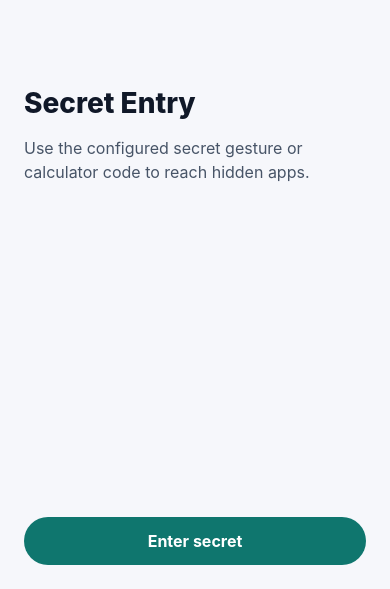
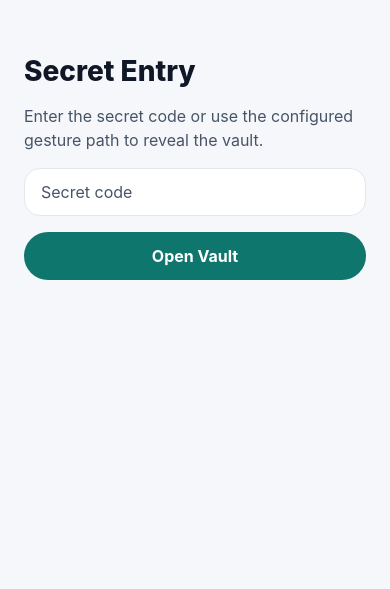
Before and after one commit to Sruwat/Security_system, a React Native app: screen /SecretEntry in a window 390 px wide. Shown: the part 255-844 px from the top of the page. Built offline with nearby package versions, Linux system fonts and the light colour scheme.

Commit message:
Wire hidden app launch flow

```diff
--- a/src/screens/secret-entry/SecretEntryScreen.tsx
+++ b/src/screens/secret-entry/SecretEntryScreen.tsx
@@ -1,12 +1,90 @@
 import React from 'react';
-import {PlaceholderScreen} from '../PlaceholderScreen';
+import {Alert, StyleSheet, Text, TextInput, View, useColorScheme} from 'react-native';
+import {useNavigation} from '@react-navigation/native';
+import type {NativeStackNavigationProp} from '@react-navigation/native-stack';
+import {launchCoordinator} from '../../services/launch/LaunchCoordinator';
+import {themeTokens} from '../../theme';
+import type {RootStackParamList} from '../../navigation/routes';
+import {Screen} from '../../components/Screen';
+import {PrimaryButton} from '../../components/PrimaryButton';
 
 export function SecretEntryScreen() {
+  const navigation = useNavigation<NativeStackNavigationProp<RootStackParamList>>();
+  const scheme = useColorScheme();
+  const palette = themeTokens.colors[scheme === 'dark' ? 'dark' : 'light'];
+  const [secret, setSecret] = React.useState('');
+  const [loading, setLoading] = React.useState(false);
+
+  const submitSecret = React.useCallback(async () => {
+    if (loading) {
+      return;
+    }
+
+    setLoading(true);
+    try {
+      if (!secret.trim()) {
+        Alert.alert('Secret required', 'Enter the secret code or gesture label before continuing.');
+        return;
+      }
+
+      await launchCoordinator.completeSecretEntry();
+      navigation.replace('Vault');
+    } catch (error) {
+      Alert.alert('Secret entry failed', error instanceof Error ? error.message : 'Unable to open the vault.');
+    } finally {
+      setLoading(false);
+    }
+  }, [loading, navigation, secret]);
+
   return (
-    <PlaceholderScreen
-      title="Secret Entry"
-      description="Use the configured secret gesture or calculator code to reach hidden apps."
-      actionLabel="Enter secret"
-    />
+    <Screen>
+      <View style={styles.hero}>
+        <Text style={[styles.title, {color: palette.textPrimary}]}>Secret Entry</Text>
+        <Text style={[styles.description, {color: palette.textSecondary}]}>
+          Enter the secret code or use the configured gesture path to reveal the vault.
+        </Text>
+
+        <TextInput
+          value={secret}
+          onChangeText={setSecret}
+          placeholder="Secret code"
+          placeholderTextColor={palette.textSecondary}
+          secureTextEntry
+          style={[
+            styles.input,
+            {
+              color: palette.textPrimary,
+              backgroundColor: palette.surface,
+              borderColor: palette.border,
+            },
+          ]}
+        />
+
+        <PrimaryButton label={loading ? 'Opening...' : 'Open Vault'} onPress={() => void submitSecret()} />
+      </View>
+    </Screen>
   );
 }
+
+const styles = StyleSheet.create({
+  hero: {
+    flex: 1,
+    justifyContent: 'center',
+    gap: themeTokens.spacing.md,
+  },
+  title: {
+    fontSize: themeTokens.typography.title,
+    fontWeight: '800',
+  },
+  description: {
+    fontSize: themeTokens.typography.body,
+    lineHeight: 24,
+  },
+  input: {
+    minHeight: 48,
+    borderRadius: themeTokens.radius.md,
+    borderWidth: 1,
+    paddingHorizontal: themeTokens.spacing.md,
+    fontSize: themeTokens.typography.body,
+  },
+});
--- a/src/screens/vault/VaultScreen.tsx
+++ b/src/screens/vault/VaultScreen.tsx
@@ -1,12 +1,171 @@
 import React from 'react';
-import {PlaceholderScreen} from '../PlaceholderScreen';
+import {Alert, FlatList, StyleSheet, Text, View, useColorScheme} from 'react-native';
+import {useNavigation} from '@react-navigation/native';
+import type {NativeStackNavigationProp} from '@react-navigation/native-stack';
+import {nativeBridge} from '../../native';
+import {launchCoordinator} from '../../services/launch/LaunchCoordinator';
+import {protectionManager} from '../../services/protection/ProtectionManager';
+import {themeTokens} from '../../theme';
+import type {AppProtection} from '../../types/domain';
+import type {RootStackParamList} from '../../navigation/routes';
+import {Screen} from '../../components/Screen';
+import {PrimaryButton} from '../../components/PrimaryButton';
+import {AppCard} from '../../components/AppCard';
 
 export function VaultScreen() {
+  const navigation = useNavigation<NativeStackNavigationProp<RootStackParamList>>();
+  const scheme = useColorScheme();
+  const palette = themeTokens.colors[scheme === 'dark' ? 'dark' : 'light'];
+  const [apps, setApps] = React.useState<AppProtection[]>([]);
+  const [loading, setLoading] = React.useState(true);
+  const pendingPackageName = launchCoordinator.getPendingLaunchPackageName();
+  const pendingMode = launchCoordinator.getPendingLaunchMode();
+
+  const hiddenApps = React.useMemo(() => {
+    return apps.filter(app => app.mode === 'HIDE' || app.mode === 'LOCK_HIDE');
+  }, [apps]);
+
+  const loadVault = React.useCallback(async () => {
+    setLoading(true);
+    try {
+      const next = await protectionManager.listProtectedApps();
+      setApps(next);
+    } finally {
+      setLoading(false);
+    }
+  }, []);
+
+  React.useEffect(() => {
+    void loadVault();
+  }, [loadVault]);
+
+  const openPendingApp = React.useCallback(async () => {
+    if (!pendingPackageName) {
+      return;
+    }
+
+    if (pendingMode === 'LOCK_HIDE') {
+      const result = await nativeBridge.authenticateBiometric();
+      if (result !== 'success') {
+        Alert.alert('Authentication required', 'Biometric verification did not complete.');
+        return;
+      }
+    }
+
+    try {
+      const outcome = await launchCoordinator.completeAuthentication();
+      if (outcome === 'app_launched') {
+        navigation.reset({index: 0, routes: [{name: 'PrivateHome'}]});
+      }
+    } catch (error) {
+      Alert.alert('Unable to open app', error instanceof Error ? error.message : 'Failed to launch hidden app.');
+    }
+  }, [navigation, pendingMode, pendingPackageName]);
+
   return (
-    <PlaceholderScreen
-      title="Private Vault"
-      description="Hidden apps and private content live here after secret access and authentication."
-      actionLabel="Reveal vault"
-    />
+    <Screen>
+      <View style={styles.header}>
+        <Text style={[styles.title, {color: palette.textPrimary}]}>Private Vault</Text>
+        <Text style={[styles.subtitle, {color: palette.textSecondary}]}>
+          Hidden apps and private content live here after secret access and authentication.
+        </Text>
+      </View>
+
+      {pendingPackageName ? (
+        <View style={[styles.pendingCard, {backgroundColor: palette.surface, borderColor: palette.border}]}>
+          <Text style={[styles.pendingTitle, {color: palette.textPrimary}]}>Pending access</Text>
+          <Text style={[styles.pendingText, {color: palette.textSecondary}]}>
+            {pendingPackageName}
+            {pendingMode ? ` is waiting in ${pendingMode} mode.` : ' is waiting for vault access.'}
+          </Text>
+          <PrimaryButton
+            label={pendingMode === 'LOCK_HIDE' ? 'Authenticate and open' : 'Open hidden app'}
+            onPress={() => void openPendingApp()}
+          />
+        </View>
+      ) : null}
+
+      {loading ? (
+        <Text style={[styles.emptyBody, {color: palette.textSecondary}]}>Loading hidden apps...</Text>
+      ) : hiddenApps.length === 0 ? (
+        <View style={styles.empty}>
+          <Text style={[styles.emptyTitle, {color: palette.textPrimary}]}>No hidden apps yet</Text>
+          <Text style={[styles.emptyBody, {color: palette.textSecondary}]}>
+            Add an app with HIDE or LOCK_HIDE protection to populate the vault.
+          </Text>
+        </View>
+      ) : (
+        <FlatList
+          data={hiddenApps}
+          keyExtractor={item => item.packageName}
+          contentContainerStyle={styles.list}
+          renderItem={({item}) => (
+            <AppCard
+              app={item}
+              onPress={() => {
+                void launchCoordinator.launch(item.packageName).then(result => {
+                  if (result === 'auth_required') {
+                    navigation.navigate('AuthGate');
+                    return;
+                  }
+
+                  if (result === 'secret_required') {
+                    navigation.navigate('SecretEntry');
+                  }
+                }).catch(error => {
+                  Alert.alert('Launch failed', error instanceof Error ? error.message : 'Unable to launch hidden app.');
+                });
+              }}
+            />
+          )}
+        />
+      )}
+    </Screen>
   );
 }
+
+const styles = StyleSheet.create({
+  header: {
+    gap: themeTokens.spacing.sm,
+  },
+  title: {
+    fontSize: themeTokens.typography.title,
+    fontWeight: '800',
+  },
+  subtitle: {
+    fontSize: themeTokens.typography.body,
+    lineHeight: 22,
+  },
+  pendingCard: {
+    gap: themeTokens.spacing.sm,
+    padding: themeTokens.spacing.lg,
+    borderRadius: themeTokens.radius.lg,
+    borderWidth: 1,
+  },
+  pendingTitle: {
+    fontSize: themeTokens.typography.body,
+    fontWeight: '800',
+  },
+  pendingText: {
+    fontSize: themeTokens.typography.body,
+    lineHeight: 22,
+  },
+  list: {
+    gap: themeTokens.spacing.sm,
+    paddingBottom: themeTokens.spacing.lg,
+  },
+  empty: {
+    padding: themeTokens.spacing.lg,
+    borderRadius: themeTokens.radius.lg,
+    backgroundColor: themeTokens.colors.light.surface,
+  },
+  emptyTitle: {
+    fontSize: themeTokens.typography.body,
+    fontWeight: '700',
+  },
+  emptyBody: {
+    marginTop: themeTokens.spacing.xs,
+    fontSize: themeTokens.typography.body,
+    lineHeight: 22,
+  },
+});
--- a/src/services/launch/LaunchCoordinator.ts
+++ b/src/services/launch/LaunchCoordinator.ts
@@ -2,9 +2,11 @@ import {nativeBridge} from '../../native';
 import {protectionManager} from '../protection/ProtectionManager';
 import {sessionManager} from '../session/SessionManager';
 import {localDataRepository} from '../../storage/LocalDataRepository';
+import type {ProtectionMode} from '../../types/domain';
 
 export class LaunchCoordinator {
   private pendingLaunchPackageName: string | null = null;
+  private pendingLaunchMode: ProtectionMode | null = null;
 
   async launch(packageName: string): Promise<'launched' | 'auth_required' | 'secret_required'> {
     const protection = await protectionManager.getProtection(packageName);
@@ -16,11 +18,14 @@ export class LaunchCoordinator {
     const decision = protectionManager.evaluateDecision(protection.mode, packageName);
 
     if (decision.requiresSecretEntry) {
+      this.pendingLaunchPackageName = packageName;
+      this.pendingLaunchMode = protection.mode;
       return 'secret_required';
     }
 
     if (decision.requiresAuthentication && !sessionManager.isValidFor(packageName)) {
       this.pendingLaunchPackageName = packageName;
+      this.pendingLaunchMode = protection.mode;
       return 'auth_required';
     }
 
@@ -32,26 +37,45 @@ export class LaunchCoordinator {
     return this.pendingLaunchPackageName;
   }
 
+  getPendingLaunchMode(): ProtectionMode | null {
+    return this.pendingLaunchMode;
+  }
+
   async completeAuthentication(): Promise<'vault_unlocked' | 'app_launched'> {
     const pendingPackageName = this.pendingLaunchPackageName;
+    const pendingMode = this.pendingLaunchMode;
     const settings = await localDataRepository.getSettings();
 
     if (!pendingPackageName) {
       this.pendingLaunchPackageName = null;
+      this.pendingLaunchMode = null;
       sessionManager.startVaultSession(settings.autoLockSecondsDefault);
       return 'vault_unlocked';
     }
 
     const protection = await protectionManager.getProtection(pendingPackageName);
     const autoLockSeconds = protection?.autoLockSeconds ?? settings.autoLockSecondsDefault;
-    sessionManager.startSession(pendingPackageName, autoLockSeconds);
+    if ((pendingMode === 'HIDE' || pendingMode === 'LOCK_HIDE') && !sessionManager.isValidFor(pendingPackageName)) {
+      return 'vault_unlocked';
+    }
+    if (pendingMode === 'LOCK' || pendingMode === 'LOCK_HIDE') {
+      sessionManager.startSession(pendingPackageName, autoLockSeconds);
+    }
     await nativeBridge.launchApp(pendingPackageName);
     this.pendingLaunchPackageName = null;
+    this.pendingLaunchMode = null;
     return 'app_launched';
+  }
+
+  async completeSecretEntry(): Promise<'vault_opened'> {
+    const settings = await localDataRepository.getSettings();
+    sessionManager.startVaultSession(settings.autoLockSecondsDefault);
+    return 'vault_opened';
   }
 
   clearPendingLaunch(): void {
     this.pendingLaunchPackageName = null;
+    this.pendingLaunchMode = null;
   }
 }
 
```
Also changed, not shown: 1 other file (tests, documents, lock files or other folders).
